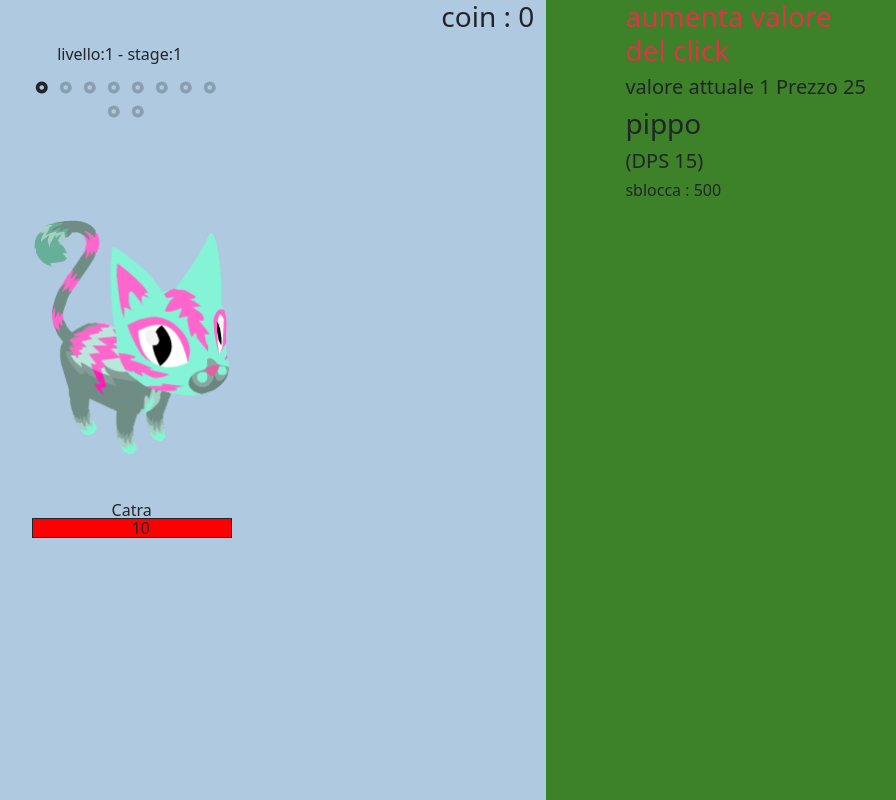
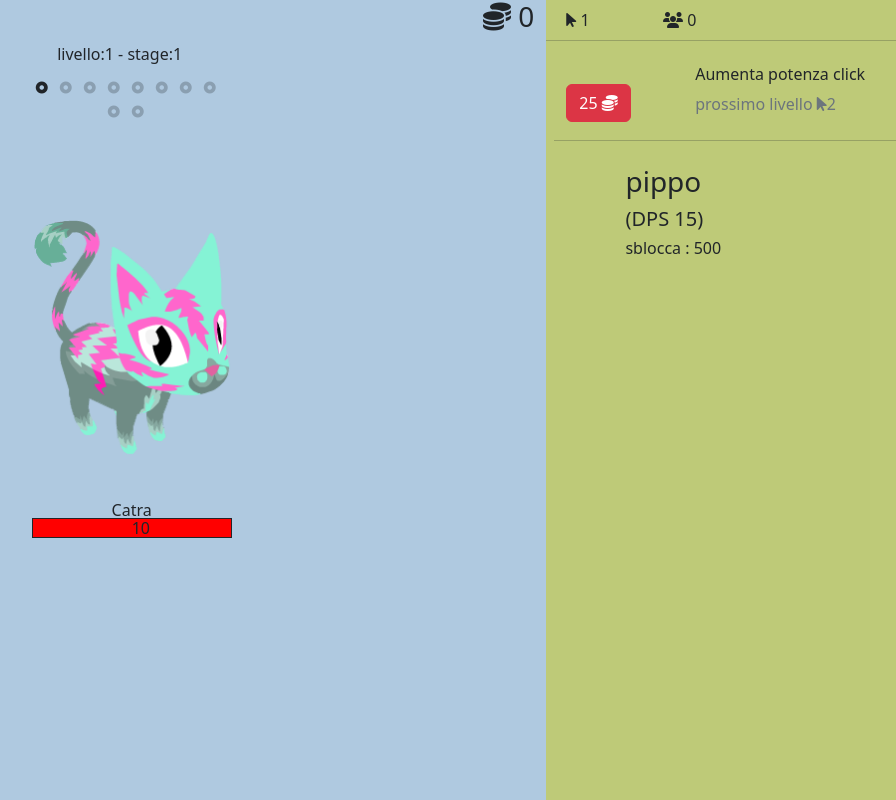
Before and after one commit to LeonardoRinaldi92/provaG, a Vue app: page / in a window 1280 px wide. Shown: the whole page, without its empty margins (307-1203 px from the left). Built offline with nearby package versions, Linux system fonts and the light colour scheme.

Commit message:
fix bug soldi e veste grafica

```diff
--- a/src/components/Field.vue
+++ b/src/components/Field.vue
@@ -43,6 +43,19 @@
                 if(store.enemyLife <= 0 ) {
                     this.increaseEnemyLife()
 
+
+                    if(store.ActualEnemies == 10 && store.ActualStage == 10){
+                        console.log('soldi boss', (store.coin + store.coinValue)-store.coin,store.ActualEnemies)
+                        store.coin = Math.round((store.coin + store.coinValue) * 5)
+                        store.coinValue*=1.5
+                    }
+                    else if(store.ActualEnemies == 10){
+                        store.coin = Math.round((store.coin + store.coinValue) * 2)
+                        console.log('soldi miniboss',(store.coin + store.coinValue)-store.coin, store.ActualEnemies)
+                        store.coinValue*=1.2
+                    }else{
+                        store.coinValue*=1.05
+                    }
                     if (store.ActualStage <= 9) {
                         if(store.ActualEnemies < 10){
                             store.ActualEnemies ++
@@ -50,23 +63,16 @@
                             store.ActualEnemies = 1
                             store.ActualStage ++
                         }
-                        store.coin = Math.round(store.coin + store.coinValue)
+
+                        if((!store.ActualEnemies == 10 && store.ActualStage == 10) || !(store.ActualEnemies == 10)){
+                            console.log('soldi normali',(store.coin + store.coinValue)-store.coin, store.ActualEnemies)
+                            store.coin = Math.round(store.coin + store.coinValue)
+                        }
                     }
                     else {
                         store.ActualStage = 1
                         store.AcutalFloor ++
                         store.timer = 30
-
-                    }
-                    if(store.ActualEnemies == 10 && store.ActualStage == 10){
-                        store.coin = Math.round((store.coin + store.coinValue) * 5)
-                        store.coinValue*=1.5
-                    }
-                    else if(store.ActualEnemies == 10){
-                        store.coin = Math.round((store.coin + store.coinValue) * 2)
-                        store.coinValue*=1.2
-                    }else{
-                        store.coinValue*=1.05
                     }
                 }
             },
@@ -74,7 +80,7 @@
                 if (store.coin >= store.clickPrice) {
                     store.coin = store.coin - store.clickPrice
                     store.clickLevel ++
-                    store.clickValue ++
+                    store.clickValue+= store.increaseClickValue
                     if(store.clickLevel % 25 == 0 ) {
                         store.clickValue *= 2
                     }
@@ -160,7 +166,7 @@
                         <div class="col-4 text-end">
 
                             <h3>
-                                coin : {{ store.coin }}
+                                <i class="fa-solid fa-coins"></i> {{ store.coin }}
                             </h3>
                         </div>
                         <div v-if="(store.ActualStage % 10 == 0)" >
@@ -179,15 +185,46 @@
                         </div>
                     </div>
                 </div>
-                <div class="col-4 h-100" style="background-color: rgb(61, 129, 40);">
+                <div class="col-4 h-100" style="background-color: rgb(190, 202, 120);">
                     <div class="row justify-content-center w-100" id="azioni" @mouseenter="this.disableClickAtk = true" @mouseleave="this.disableClickAtk = false">
-                        <div class="col-8" style="cursor: pointer;" @click="increaseClickValue()" >
-                             <h3 :class="(store.coin >= store.clickPrice)? 'text-black' : 'text-danger' ">
-                                aumenta valore del click
-                             </h3>
-                             <h5>
-                                valore attuale {{ store.clickValue }} Prezzo {{ store.clickPrice }}
-                             </h5>
+                        <div class="col-12 row  p-2">
+                            <div class="col-3">
+                                <i class="fa-solid fa-arrow-pointer"></i> {{ store.clickValue }}
+                            </div>
+                            <div class="col-3">
+                                <i class="fa-solid fa-users"></i> {{ store.totalDps }}
+                            </div>
+                        </div>
+                        <hr>
+                        <div class="col-12 row align-items-center p-2" style="cursor: pointer;" @click="increaseClickValue()">
+                            <div class="col-4">
+                                <div :class="(store.coin >= store.clickPrice)? 'btn-success' : ' btn-danger'" class="btn text-white" >
+                                    {{ store.clickPrice }} <i class="fa-solid fa-coins"></i>
+                                </div>
+                            </div>
+                            <div class="col-8 mb-4">
+                                <h6>
+                                    Aumenta potenza click
+                                </h6>
+                                <span class="text-secondary">
+                                   <span>
+                                       prossimo livello
+                                   </span>
+                                   <span>
+                                    <i class="fa-solid fa-arrow-pointer"></i>
+                                   </span>
+                                   <span v-if="((store.clickLevel+1 )% 25 == 0)">
+                                    {{ (store.clickValue + store.increaseClickValue) * 2}}
+                                   </span>
+                                   <span v-else-if="((store.clickLevel+1 )% 10 == 0)">
+                                    {{ (store.clickValue + store.increaseClickValue) * 1.5}}
+                                   </span>
+                                   <span v-else>
+                                    {{ (store.clickValue + store.increaseClickValue)}}
+                                   </span>
+                                </span>
+                            </div>
+                            <hr>
                         </div>
                         <div v-for="(ally, index) in store.allies" :key="index" class="col-8" style="cursor: pointer;" @click="levelUpAlly(ally)" >
                             <h3>
@@ -209,3 +246,11 @@
         </div>
     </div>
 </template>
+<style lang="scss" scoped>
+
+.button-ally {
+    border: 1px solid black;
+}
+
+
+</style>
--- a/src/store.js
+++ b/src/store.js
@@ -6,6 +6,7 @@ export const store = reactive (
         coinValue : 12,
         clickValue: 1,
         clickLevel: 1,
+        increaseClickValue: 1,
         clickPrice : 25,
         enemyLife : 10,
         enemyMaxLife : 10,
@@ -20,7 +21,7 @@ export const store = reactive (
             {
                 name: 'pippo',
                 priceToBuy: 500,
-                priceToLvlUp: 700,
+                priceToLvlUp: 300,
                 increasePrice: 1.4,
                 startDps: 15,
                 increaseDps: 1.5,
```
